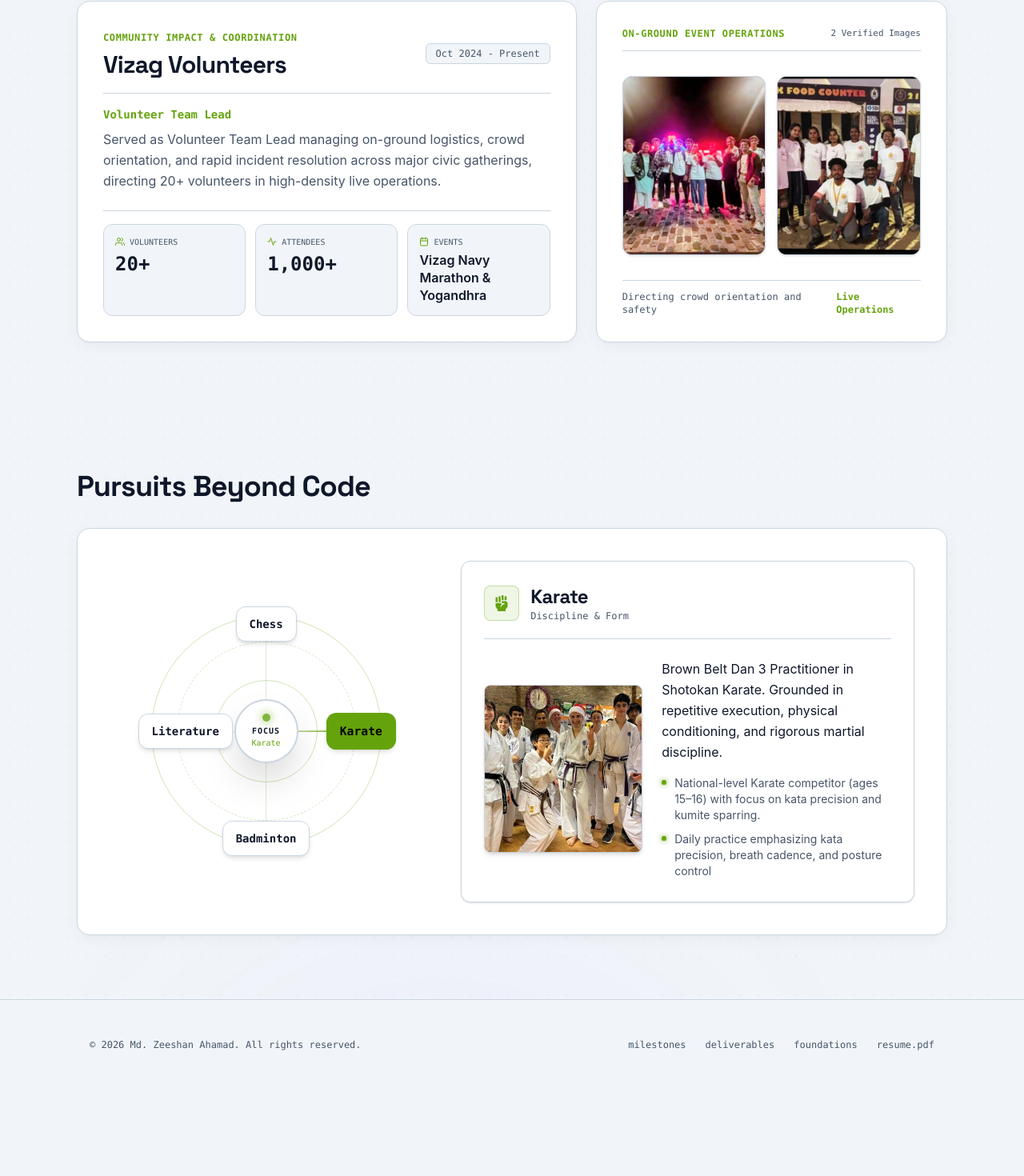
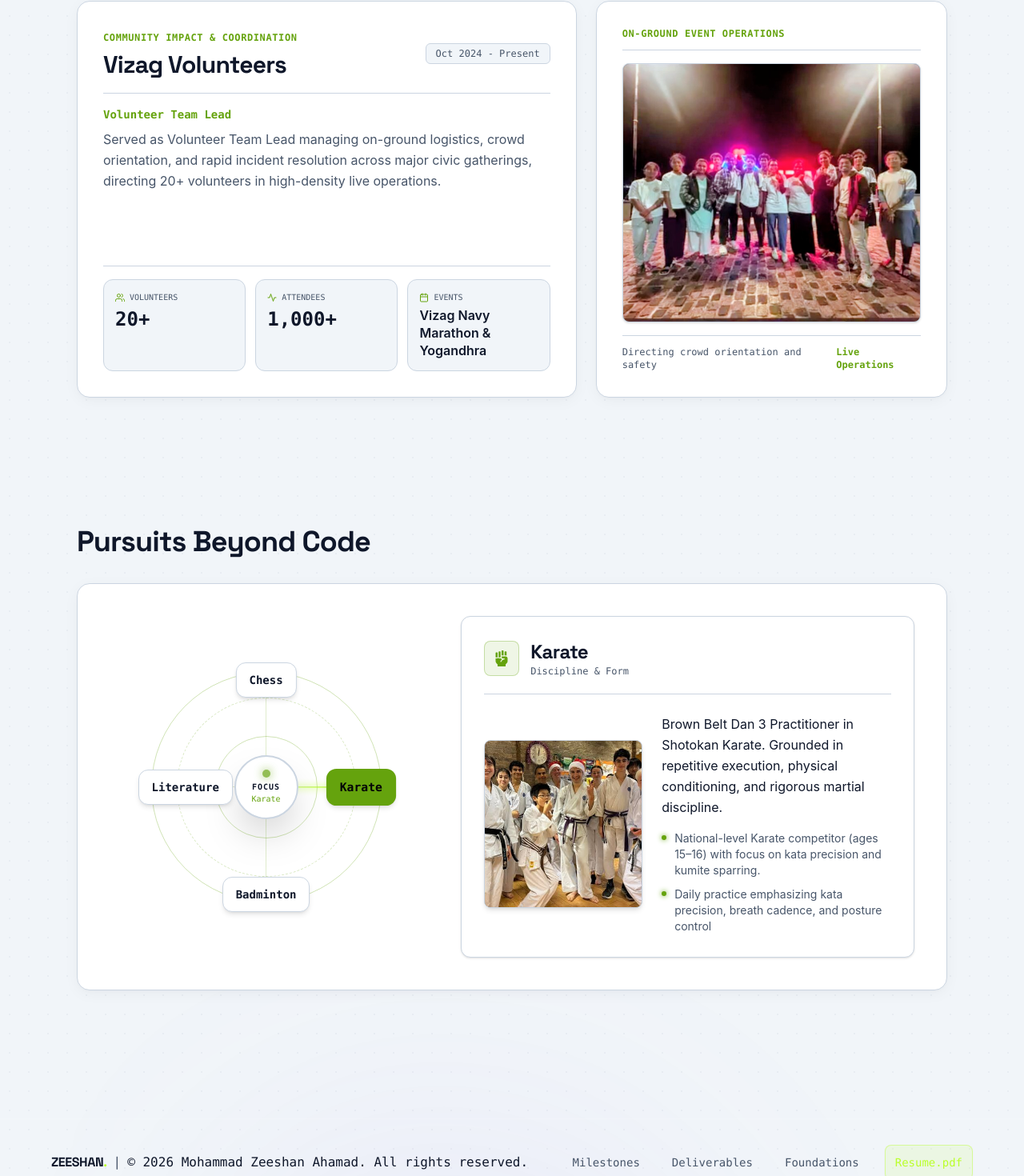
Before and after one commit to Shan-ahamad-3/portfolio, a React (Vite) app: page / in a window 1280 px wide. Shown: the part 3400-4870 px from the top of the page at 80% size. Before the commit the page ends 4762 px from the top, so only its background shows below. Built offline with nearby package versions, Linux system fonts and the light colour scheme.

Commit message:
fix: single volunteering showcase, smooth pursuits dial 360 rotation, and footer contrast upgrade

```diff
--- a/src/components/Footer.jsx
+++ b/src/components/Footer.jsx
@@ -1,24 +1,47 @@
 export default function Footer() {
   return (
-    <footer className="border-t border-[var(--border-card)] py-12 bg-[var(--bg-canvas)] transition-colors">
-      <div className="max-w-6xl px-6 md:px-12 mx-auto flex flex-col sm:flex-row items-center justify-between gap-4 font-mono text-xs text-[var(--text-secondary)]">
-        <div>
-          © 2026 Md. Zeeshan Ahamad. All rights reserved.
+    <footer className="mt-20 border-t border-white/15 bg-white/[0.02] py-8 px-6 transition-colors font-mono">
+      <div className="max-w-6xl mx-auto flex flex-col md:flex-row items-center justify-between gap-6">
+
+        {/* Left Side: Brand & Full Legal Copyright */}
+        <div className="flex flex-wrap items-center gap-2 text-sm md:text-base font-medium text-[var(--text-primary)] text-center md:text-left">
+          <span className="font-bold font-heading tracking-tight">
+            ZEESHAN<span className="text-[#BAFF29] font-extrabold">.</span>
+          </span>
+          <span className="hidden sm:inline text-[var(--text-secondary)]">|</span>
+          <span>© 2026 Mohammad Zeeshan Ahamad. All rights reserved.</span>
         </div>
-        <div className="flex items-center gap-6">
-          <a href="#milestones" className="hover:text-[var(--accent)] transition-colors">
-            milestones
+
+        {/* Right Side: Navigation Links & Resume Pill Button */}
+        <div className="flex flex-wrap items-center justify-center gap-4 sm:gap-6 text-sm font-medium">
+          <a
+            href="#milestones"
+            className="min-h-[44px] inline-flex items-center px-2 text-[var(--text-secondary)] hover:text-[#BAFF29] transition-colors"
+          >
+            Milestones
           </a>
-          <a href="#projects" className="hover:text-[var(--accent)] transition-colors">
-            deliverables
+          <a
+            href="#projects"
+            className="min-h-[44px] inline-flex items-center px-2 text-[var(--text-secondary)] hover:text-[#BAFF29] transition-colors"
+          >
+            Deliverables
           </a>
-          <a href="#skills" className="hover:text-[var(--accent)] transition-colors">
-            foundations
+          <a
+            href="#skills"
+            className="min-h-[44px] inline-flex items-center px-2 text-[var(--text-secondary)] hover:text-[#BAFF29] transition-colors"
+          >
+            Foundations
           </a>
-          <a href="/resume.pdf" target="_blank" rel="noreferrer" className="hover:text-[var(--accent)] transition-colors">
-            resume.pdf
+          <a
+            href="/resume.pdf"
+            target="_blank"
+            rel="noreferrer"
+            className="min-h-[44px] inline-flex items-center border border-[#BAFF29]/40 text-[#BAFF29] bg-[#BAFF29]/10 hover:bg-[#BAFF29]/20 rounded-lg px-3 py-1.5 transition-all shadow-xs"
+          >
+            Resume.pdf
           </a>
         </div>
+
       </div>
     </footer>
   );
--- a/src/components/Pursuits.jsx
+++ b/src/components/Pursuits.jsx
@@ -65,10 +65,26 @@ const clockNodes = [
 
 export default function Pursuits() {
   const [activeId, setActiveId] = useState('03'); // Karate default
+  const [rotationAngle, setRotationAngle] = useState(90); // 90deg for Karate default
   const [lightboxImg, setLightboxImg] = useState(null);
 
   const activeNode = clockNodes.find((n) => n.id === activeId) || clockNodes[1];
   const IconComp = activeNode.icon;
+
+  const handleSelectNode = (nodeId) => {
+    const targetNode = clockNodes.find((n) => n.id === nodeId);
+    if (!targetNode) return;
+
+    setActiveId(nodeId);
+
+    // Compute shortest angular delta to prevent 270-degree spin-backs
+    const targetAngle = targetNode.angle;
+    const currentNorm = ((rotationAngle % 360) + 360) % 360;
+    let delta = targetAngle - currentNorm;
+    if (delta > 180) delta -= 360;
+    if (delta <= -180) delta += 360;
+    setRotationAngle((prev) => prev + delta);
+  };
 
   return (
     <section id="pursuits" className="py-16 md:py-20 scroll-mt-20">
@@ -98,12 +114,12 @@ export default function Pursuits() {
                 <div className="absolute w-full h-[1px] bg-[var(--accent)]/20 pointer-events-none" />
                 <div className="absolute h-full w-[1px] bg-[var(--accent)]/20 pointer-events-none" />
 
-                {/* Central Rotating Beam / Pointer Arm toward active node */}
+                {/* Central Rotating Beam / Pointer Arm toward active node (pointing UP toward Chess at 0deg) */}
                 <div
                   className="absolute inset-0 flex items-center justify-center pointer-events-none transition-transform duration-500 ease-out"
-                  style={{ transform: `rotate(${activeNode.angle}deg)` }}
+                  style={{ transform: `rotate(${rotationAngle}deg)` }}
                 >
-                  <div className="w-0.5 h-1/2 bg-gradient-to-t from-transparent via-[var(--accent)]/60 to-[var(--accent)] -translate-y-1/2 rounded-full" />
+                  <div className="w-[2px] h-1/2 bg-gradient-to-t from-[#BAFF29]/20 to-[#BAFF29] origin-bottom -translate-y-1/2 rounded-full shadow-[0_0_8px_#BAFF29]" />
                 </div>
 
                 {/* Central Circular Hub (w-20 h-20 rounded-full) */}
@@ -115,7 +131,7 @@ export default function Pursuits() {
 
                 {/* Cardinal Dial Node 1: Top (Chess) */}
                 <button
-                  onClick={() => setActiveId('12')}
+                  onClick={() => handleSelectNode('12')}
                   type="button"
                   className={`absolute -top-3 left-1/2 -translate-x-1/2 min-h-[44px] px-4 py-2.5 rounded-xl text-xs sm:text-sm font-semibold whitespace-nowrap transition-all duration-300 cursor-pointer z-20 shadow-md ${
                     activeId === '12'
@@ -128,7 +144,7 @@ export default function Pursuits() {
 
                 {/* Cardinal Dial Node 2: Right (Karate) */}
                 <button
-                  onClick={() => setActiveId('03')}
+                  onClick={() => handleSelectNode('03')}
                   type="button"
                   className={`absolute -right-4 top-1/2 -translate-y-1/2 min-h-[44px] px-4 py-2.5 rounded-xl text-xs sm:text-sm font-semibold whitespace-nowrap transition-all duration-300 cursor-pointer z-20 shadow-md ${
                     activeId === '03'
@@ -141,7 +157,7 @@ export default function Pursuits() {
 
                 {/* Cardinal Dial Node 3: Bottom (Badminton) */}
                 <button
-                  onClick={() => setActiveId('06')}
+                  onClick={() => handleSelectNode('06')}
                   type="button"
                   className={`absolute -bottom-3 left-1/2 -translate-x-1/2 min-h-[44px] px-4 py-2.5 rounded-xl text-xs sm:text-sm font-semibold whitespace-nowrap transition-all duration-300 cursor-pointer z-20 shadow-md ${
                     activeId === '06'
@@ -154,7 +170,7 @@ export default function Pursuits() {
 
                 {/* Cardinal Dial Node 4: Left (Literature) */}
                 <button
-                  onClick={() => setActiveId('09')}
+                  onClick={() => handleSelectNode('09')}
                   type="button"
                   className={`absolute -left-4 top-1/2 -translate-y-1/2 min-h-[44px] px-4 py-2.5 rounded-xl text-xs sm:text-sm font-semibold whitespace-nowrap transition-all duration-300 cursor-pointer z-20 shadow-md ${
                     activeId === '09'
--- a/src/components/Volunteering.jsx
+++ b/src/components/Volunteering.jsx
@@ -7,8 +7,7 @@ import Card from './ui/Card';
 import { volunteering } from '../data/resume';
 
 const volunteerPhotos = [
-  { src: '/images/vol-1.jpg', alt: 'Vizag Volunteers on-ground operations' },
-  { src: '/images/vol-2.jpg', alt: 'Vizag Volunteers crowd coordination and logistics' }
+  { src: '/images/vol-1.jpg', alt: 'Vizag Volunteers on-ground operations' }
 ];
 
 export default function Volunteering() {
@@ -95,27 +94,26 @@ export default function Volunteering() {
           </div>
         </Card>
 
-        {/* Right Column (lg:col-span-5): Full Bento Visual Card with Enlarged Photo Stack */}
+        {/* Right Column (lg:col-span-5): Full Bento Visual Card with Single Full-Width Photo */}
         <Card className="lg:col-span-5 p-6 flex flex-col justify-between border-[var(--border-card)] overflow-hidden">
           <div className="flex items-center justify-between border-b border-[var(--border-card)] pb-3 mb-4">
             <span className="text-xs font-bold text-[var(--accent)] uppercase tracking-wider">
               On-Ground Event Operations
             </span>
-            <span className="text-[11px] text-[var(--text-secondary)]">2 Verified Images</span>
           </div>
 
-          <div className="grid grid-cols-2 gap-3.5 my-auto">
+          <div className="w-full my-auto">
             {volunteerPhotos.map((photo, i) => (
               <div
                 key={i}
                 onClick={() => setSelectedImg(photo)}
-                className="group relative h-48 sm:h-56 rounded-xl overflow-hidden border border-[var(--border-card)] cursor-pointer bg-black/40 shadow-sm"
+                className="group relative w-full h-full min-h-[260px] rounded-lg overflow-hidden border border-[var(--border-card)] cursor-pointer bg-black/40 shadow-sm"
                 title="Click to view full photo"
               >
                 <img
                   src={photo.src}
                   alt={photo.alt}
-                  className="w-full h-full object-cover group-hover:scale-105 transition-transform duration-500"
+                  className="w-full h-full min-h-[260px] object-cover rounded-lg group-hover:scale-105 transition-transform duration-500"
                   onError={(e) => {
                     e.currentTarget.src = '/images/headshot.jpg';
                   }}
```
